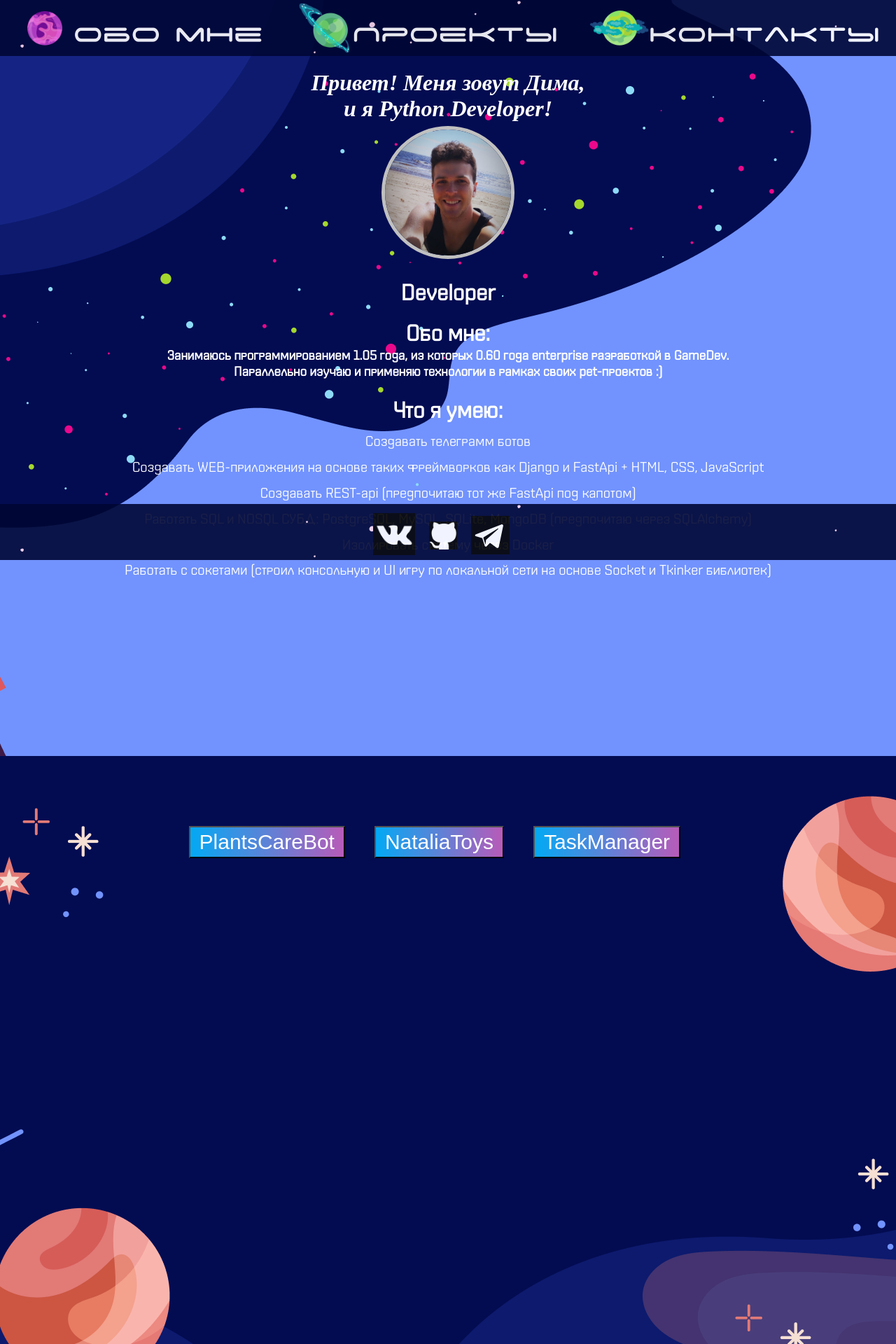
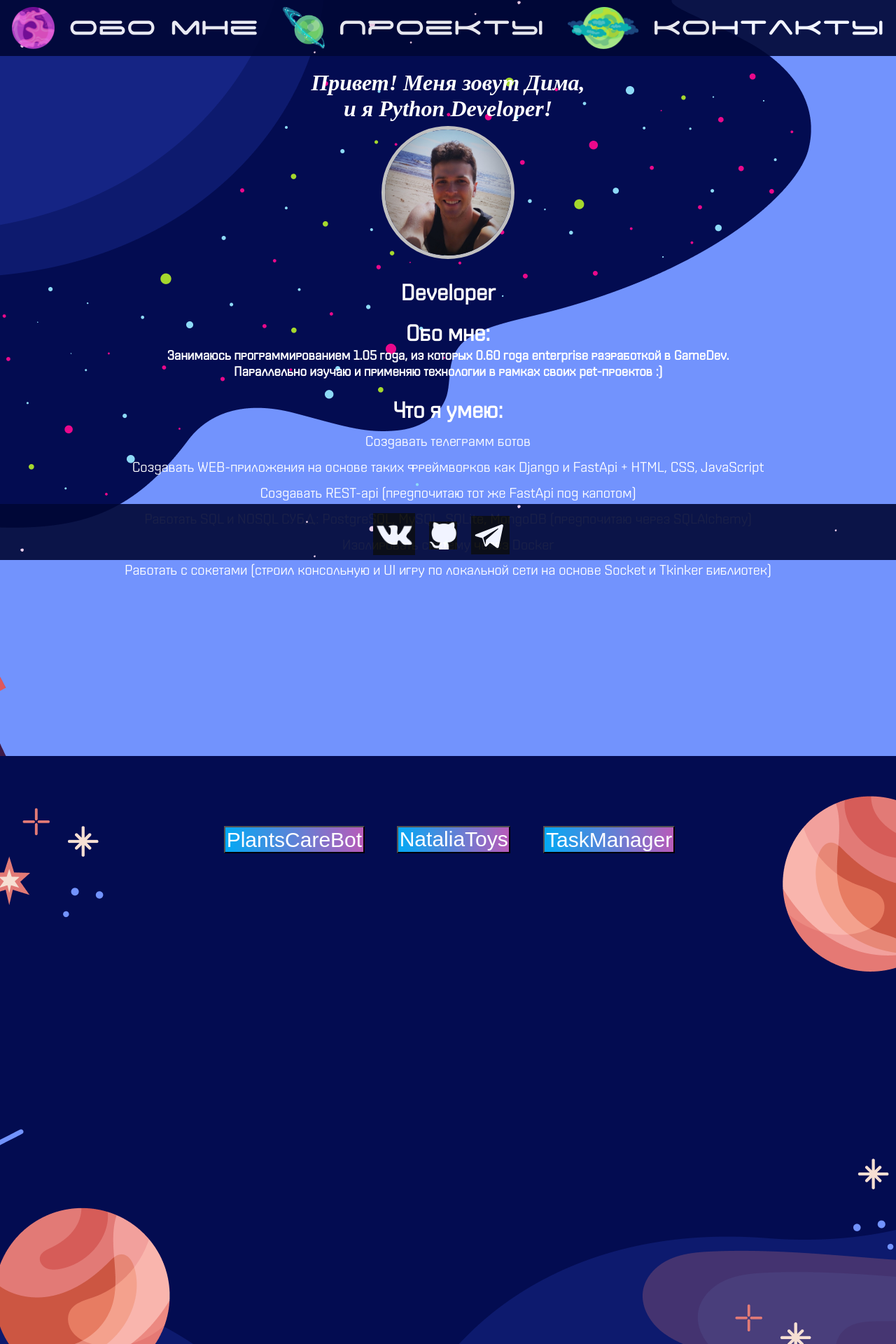
Before and after one commit to DKhorkov/personal_website, a Python web app: template templates/index.html in a window 1280 px wide. Shown: the top 1920 px of the page at 70% size. Run offline with Jinja, Linux system fonts and the light colour scheme; the template is opened without the code that fills it, so the values that code supplies are empty.

Commit message:
changed CSS classes and ids names

```diff
--- a/scripts/on_startup.js
+++ b/scripts/on_startup.js
@@ -27,7 +27,7 @@ export default class onStartUp {
   updateAboutInfoText() {
     let learningProgramming = (new Date() - this.#startProgramming) / this._years;
     let working = (new Date() - this.#startWorking) / this._years;
-    let tag = document.getElementById('aboutInfoText');
+    let tag = document.getElementById('about-info-text');
     tag.innerHTML = `Занимаюсь программированием  ${learningProgramming.toFixed(2)} года, из которых
     ${working.toFixed(2)} года enterprise разработкой в GameDev. <br />Параллельно изучаю и применяю технологии
     в рамках своих pet-проектов :)`;
--- a/static/about.css
+++ b/static/about.css
@@ -17,7 +17,7 @@
   padding-bottom: 20px;
 }
 
-.aboutIntro {
+.about-intro {
   text-align: center;
   color: white;
   padding-top: 100px;
@@ -25,7 +25,7 @@
   font-style: italic;
 }
 
-.aboutAvatar {
+.about-avatar {
   object-fit: cover;
   width: 180px;
   height: 180px;
@@ -34,13 +34,13 @@
   border: 5px solid silver;
 }
 
-.aboutDescription,
-.aboutSkills {
+.about-description,
+.about-skills {
   color: white;
   margin-top: 2%;
 }
 
-.skillsListElement {
+.skills-list-element {
   /* text-align: justify; */
   font-size: 20px;
   padding-top: 1%;
--- a/static/contacts.css
+++ b/static/contacts.css
@@ -5,3 +5,8 @@
   background-position: left;
   background-size: cover;
 }
+
+#email {
+  margin-left: -70%;
+  padding-top: 100px;
+}
--- a/static/projects.css
+++ b/static/projects.css
@@ -7,11 +7,20 @@
   background-size: cover;
 }
 
-.projectsButtonsGroup {
+.projects-buttons-group {
   padding-top: 100px;
 }
 
-.projectsButton {
+#project-buttons-list {
+  display: flex;
+  column-gap: 50px;
+  row-gap: 30px;
+  justify-content: center;
+  list-style-type: none;
+  flex-wrap: wrap;
+}
+
+.projects-button {
   font-size: 30px;
   margin-right: 3%;
   padding: 0.3% 1%;
@@ -20,7 +29,7 @@
   background-size: 400%;
 }
 
-.projectsButton:hover {
+.projects-button:hover {
   color: blueviolet;
   border-color: blueviolet;
   animation: animate 6s linear infinite;
--- a/static/selection_menu.css
+++ b/static/selection_menu.css
@@ -3,16 +3,17 @@
   src: url('../fonts/Space_Agecyrillic_Regular.ttf');
 }
 
-.selectionMenu {
+.selection-menu {
   text-align: center;
 }
 
-#selectionMenuList {
+#selection-menu-list {
   /* Работае только с flex */
   display: flex;
-  flex-wrap: wrap;
+  flex-wrap: wrap; /* Если не влезает в контейнер - переносит на новую строку элементы */
   justify-content: space-around;
   align-items: center;
+  /* flex-direction: row-reverse; */ /* ревертит порядок в столбце */
 
   text-align: center;
   margin-left: 0;
@@ -20,19 +21,14 @@
   height: auto;
 }
 
-.selectionMenuListElement {
+.selection-menu-list-element {
   /* Работае только с flex */
   display: flex;
   align-items: center;
+  gap: 20px; /* Отступ между элементами внутри flex */
 
-  /* text-align: center; */
-  /* margin-top: -15px; */
   list-style-type: none; /* убираем маркер */
   list-style-image: none;
-  /* font-style: normal; */
-  /* font-size: 25px; */
-  /* text-align: center; */
-  /* padding-right: 50px; */
   font-family: 'SpaceAgecyrillic Regular';
   color: #ffffff;
 }
@@ -41,60 +37,26 @@ selectionMenuListElement:last-of-type {
   padding-right: 0px;
 }
 
-#planetOne,
-#planetTwo,
-#planetThree {
-  /* position: absolute; */
-  /* display: inline-block; */
-  /* margin-top: 20px; */
-  /* width: 62px;
-  height: 60px; */
-
-  height: 80px;
+#planet-one,
+#planet-two,
+#planet-three {
+  position: relative; /* Приходится из-за flex */
+  top: 10px;
+  height: 60px;
   width: auto;
 }
 
-/* #planetOne {
-  left: 7%;
-  right: 24%;
-  top: -10%;
-  bottom: 45%;
-}
-
-#planetTwo {
-  left: 40%;
-  right: 24%;
-  top: -10%;
-  bottom: 45%;
-}
-
-#planetThree {
-  left: 70%;
-  right: 24%;
-  top: -10%;
-  bottom: 45%;
-} */
-
-#selectionMenuAboutRef {
+#selection-menu-about-ref,
+#selection-menu-projects-ref,
+#selection-menu-contacts-ref {
   font-weight: 400;
   font-size: 46px;
   line-height: 46px;
+  padding-bottom: 0;
 }
 
-#selectionMenuProjectsRef {
-  font-weight: 400;
-  font-size: 46px;
-  line-height: 46px;
-}
-
-#selectionMenuContactsRef {
-  font-weight: 400;
-  font-size: 46px;
-  line-height: 46px;
-}
-
-#selectionMenuAboutRef:hover,
-#selectionMenuProjectsRef:hover,
-#selectionMenuContactsRef:hover {
+#selection-menu-about-ref:hover,
+#selection-menu-projects-ref:hover,
+#selection-menu-contacts-ref:hover {
   color: blueviolet;
 }
--- a/templates/index.html
+++ b/templates/index.html
@@ -22,47 +22,47 @@
   </head>
   <body>
     <header>
-      <div class="selectionMenu">
-        <ul id="selectionMenuList">
-          <li class="selectionMenuListElement">
-            <img src="../images/Planet1.png" alt="Planet1" id="planetOne" />
-            <a href="#about" id="selectionMenuAboutRef">Обо мне</a>
+      <div class="selection-menu">
+        <ul id="selection-menu-list">
+          <li class="selection-menu-list-element">
+            <img src="../images/Planet1.png" alt="Planet1" id="planet-one" />
+            <a href="#about" id="selection-menu-about-ref">Обо мне</a>
           </li>
-          <li class="selectionMenuListElement">
-            <img src="../images/Planet2.png" alt="Planet2" id="planetTwo" />
-            <a href="#projects" id="selectionMenuProjectsRef">Проекты</a>
+          <li class="selection-menu-list-element">
+            <img src="../images/Planet2.png" alt="Planet2" id="planet-two" />
+            <a href="#projects" id="selection-menu-projects-ref">Проекты</a>
           </li>
-          <li class="selectionMenuListElement">
-            <img src="../images/Planet3.png" alt="Planet3" id="planetThree" />
-            <a href="#contacts" id="selectionMenuContactsRef">Контакты</a>
+          <li class="selection-menu-list-element">
+            <img src="../images/Planet3.png" alt="Planet3" id="planet-three" />
+            <a href="#contacts" id="selection-menu-contacts-ref">Контакты</a>
           </li>
         </ul>
       </div>
     </header>
 
     <div id="about">
-      <div class="aboutHeader">
-        <h1 class="aboutIntro">Привет! Меня зовут Дима, <br />и я Python Developer!</h1>
-        <img src="../images/about_avatar.jpg" alt="Avatar of Khorkov Dmitriy" class="aboutAvatar" />
+      <div class="about-header">
+        <h1 class="about-intro">Привет! Меня зовут Дима, <br />и я Python Developer!</h1>
+        <img src="../images/about_avatar.jpg" alt="Avatar of Khorkov Dmitriy" class="about-avatar" />
       </div>
-      <div class="aboutDescription">
+      <div class="about-description">
         <h1 id="characteristics">Developer</h1>
         <h1>Обо мне:</h1>
-        <h3 id="aboutInfoText"></h3>
+        <h3 id="about-info-text"></h3>
       </div>
-      <div class="aboutSkills">
+      <div class="about-skills">
         <h1>Что я умею:</h1>
-        <ul id="skillsList">
-          <li class="skillsListElement">Создавать телеграмм ботов</li>
-          <li class="skillsListElement">
+        <ul id="skills-list">
+          <li class="skills-list-element">Создавать телеграмм ботов</li>
+          <li class="skills-list-element">
             Создавать WEB-приложения на основе таких фреймворков как Django и FastApi + HTML, CSS, JavaScript
           </li>
-          <li class="skillsListElement">Создавать REST-api (предпочитаю тот же FastApi под капотом)</li>
-          <li class="skillsListElement">
+          <li class="skills-list-element">Создавать REST-api (предпочитаю тот же FastApi под капотом)</li>
+          <li class="skills-list-element">
             Работать SQL и NOSQL СУБД: PostgreSQL, MySQL, SQLite, MongoDB (предпочитаю через SQLAlchemy)
           </li>
-          <li class="skillsListElement">Изолировать систему через Docker</li>
-          <li class="skillsListElement">
+          <li class="skills-list-element">Изолировать систему через Docker</li>
+          <li class="skills-list-element">
             Работать с сокетами (строил консольную и UI игру по локальной сети на основе Socket и Tkinker библиотек)
           </li>
         </ul>
@@ -72,10 +72,12 @@
     <!-- <div class="divider"></div> -->
 
     <div id="projects">
-      <div class="projectsButtonsGroup">
-        <button class="projectsButton" id="telegramBot">PlantsCareBot</button>
-        <button class="projectsButton" id="djangoWebstore">NataliaToys</button>
-        <button class="projectsButton" id="FastApiTaskManager">TaskManager</button>
+      <div class="projects-buttons-group">
+        <ul id="project-buttons-list">
+          <li><button class="projects-button" id="telegram-bot">PlantsCareBot</button></li>
+          <li><button class="projects-button" id="django-webstore">NataliaToys</button></li>
+          <li><button class="projects-button" id="fast-api-task-manager">TaskManager</button></li>
+        </ul>
       </div>
       <div class="project"></div>
       <div class="project"></div>
@@ -83,23 +85,27 @@
       <div class="project"></div>
     </div>
 
-    <div id="contacts"></div>
+    <div id="contacts">
+      <div id="email">
+        <a href="mailto:alexqwerty35@yandex.ru">alexqwerty35@yandex.ru</a>
+      </div>
+    </div>
 
     <footer>
-      <div class="socialMedia">
-        <div id="socialMediaVk">
+      <div class="social-media">
+        <div id="social-media-vk">
           <a href="https://vk.com/alexqwerty35" target="_blank">
-            <img id="socialMediaVkLogo" src="../images/vk_logo.png" alt="vk.com" />
+            <img id="social-media-vk-logo" src="../images/vk_logo.png" alt="vk.com" />
           </a>
         </div>
-        <div id="socialMediaGitHub">
+        <div id="social-media-git-hub">
           <a href="https://github.com/DKhorkov" target="_blank">
-            <img id="socialMediaGitHubLogo" src="../images/github_logo.png" alt="github.com" />
+            <img id="social-media-git-hub-logo" src="../images/github_logo.png" alt="github.com" />
           </a>
         </div>
-        <div id="socialMediaTelegram">
+        <div id="social-media-telegram">
           <a href="https://t.me/D3M0S666" target="_blank">
-            <img id="socialMediaTelegramLogo" src="../images/telegram_logo.svg" alt="github.com" />
+            <img id="social-media-telegram-logo" src="../images/telegram_logo.svg" alt="github.com" />
           </a>
         </div>
       </div>
```
Also changed, not shown: static/social_media.css (+12 -12 lines), images/Planet1.png, images/Planet2.png, images/Planet3.png.
